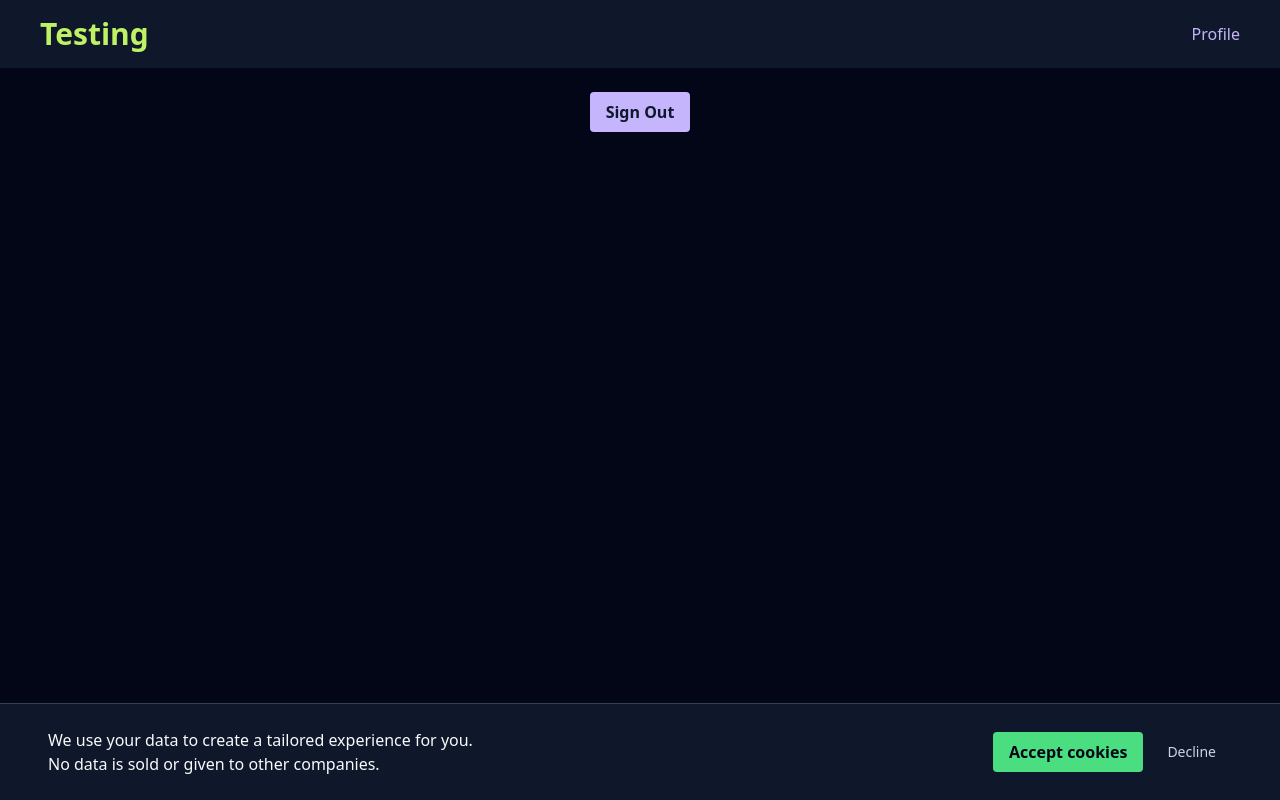
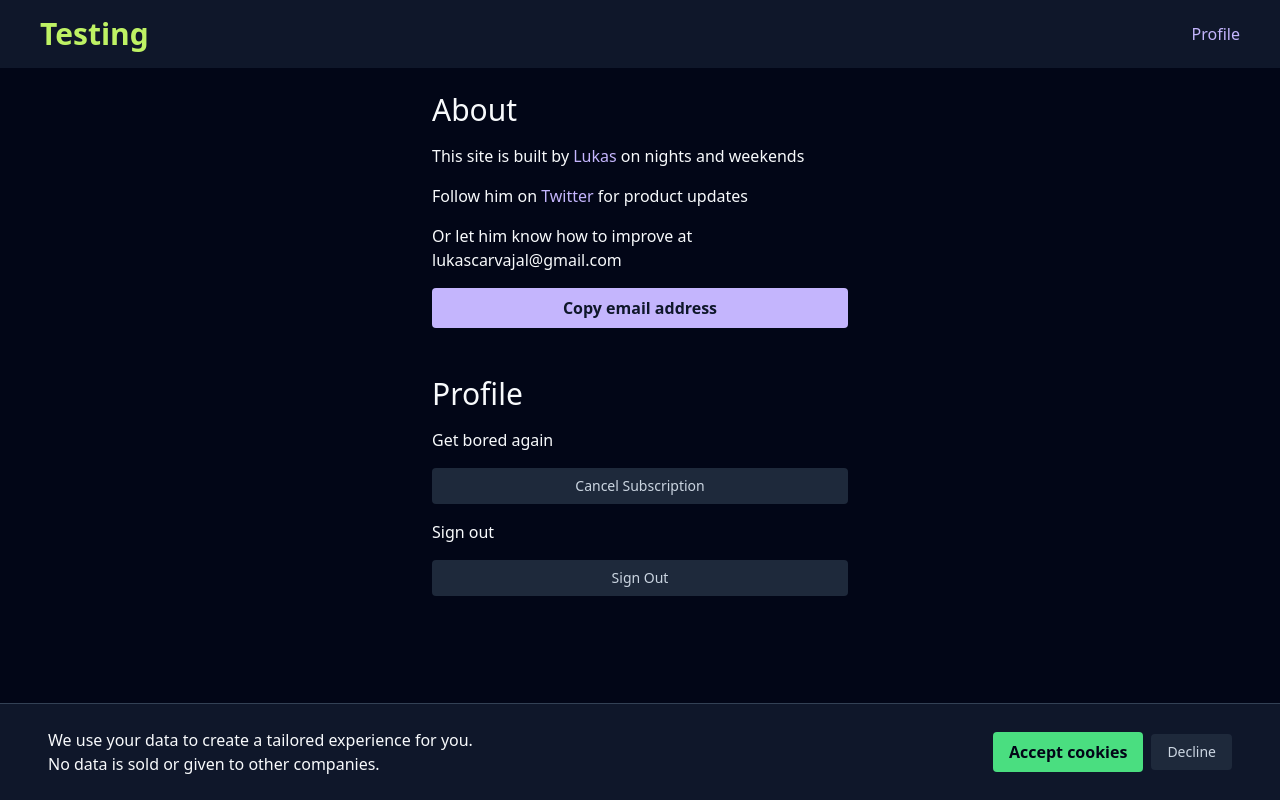
Before and after one commit to lcarvajal/never-bored-learning, a React (Vite) app: page /profile in a window 1280 px wide. Built offline with nearby package versions, Linux system fonts and the light colour scheme; no server answers; sample sign-in values are in the browser's storage.

Commit message:
Add contact info in profile button

```diff
--- a/src/index.css
+++ b/src/index.css
@@ -71,7 +71,7 @@ h1 {
 }
 
 .button-lowkey {
-  @apply bg-none;
+  @apply bg-slate-800;
   @apply hover:bg-slate-600;
   @apply px-4;
   @apply py-2;
--- a/src/pages/ProfilePage.tsx
+++ b/src/pages/ProfilePage.tsx
@@ -1,7 +1,10 @@
+import { useState } from 'react';
 import { auth } from '../util/firebase';
 import { useNavigate } from 'react-router-dom';
 
 export default function ProfilePage() {
+  const [didCopy, setDidCopy] = useState(false);
+
   const navigate = useNavigate();
 
   function handleSignOut() {
@@ -11,8 +14,24 @@ export default function ProfilePage() {
   }
 
   return (
-    <div>
-      <button className="button-primary" onClick={handleSignOut}>
+    <div className="flex flex-col gap-4 w-full md:w-2/3 lg:w-1/3 text-start mx-auto">
+      <h1 className="font-normal">About</h1>
+      <p>This site is built by <a className="text-violet-300 hover:text-violet-400" href="https://lcarvajal.github.io" target="_blank">Lukas</a> on nights and weekends</p>
+      <p>Follow him on <a className="text-violet-300 hover:text-violet-400" href="https://x.com/carvajalapeno" target="_blank">Twitter</a> for product updates</p>
+      <p>Or let him know how to improve at lukascarvajal@gmail.com</p>
+      <button className="button-primary" onClick={() => {
+        navigator.clipboard.writeText('lukascarvajal@gmail.com');
+        setDidCopy(true);
+        } }>{didCopy ? 'Copied!' : 'Copy email address'}</button>
+
+
+      <h1 className="font-normal mt-8">Profile</h1>
+      <p>Get bored again</p>
+      <button className="button-lowkey" onClick={() => navigate('/cancel-subscription')}>
+        Cancel Subscription
+      </button>
+      <p>Sign out</p>
+      <button className="button-lowkey" onClick={handleSignOut}>
         Sign Out
       </button>
     </div>
```
